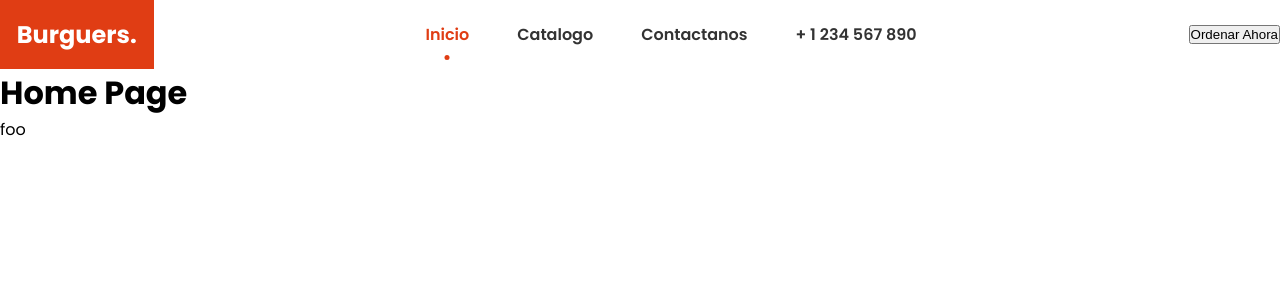
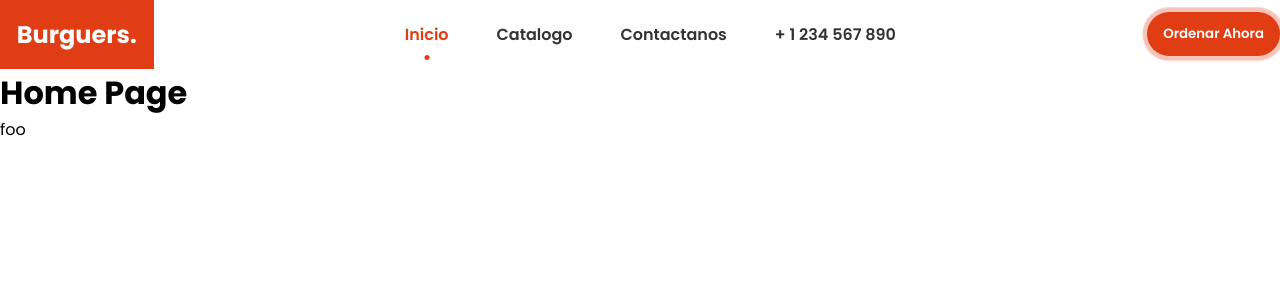
Before and after one commit to francisco-JGC/Gastronomic-Test, a React (Vite) app: page / in a window 1280 px wide. Shown: the top 300 px of the page. Built offline with nearby package versions, Linux system fonts and the light colour scheme.

Commit message:
feat: Update navbar component to include Button component

```diff
--- a/src/components/navbar/index.jsx
+++ b/src/components/navbar/index.jsx
@@ -1,6 +1,7 @@
 import './index.scss'
 import { ROUTES } from '../../configurations/router.conf'
 import { Link, NavLink } from 'react-router-dom'
+import { Button } from '../Button'
 
 export const Navbar = () => {
   return (
@@ -32,7 +33,7 @@ export const Navbar = () => {
       </ul>
 
       <div className="navbar-order">
-        <button>Ordenar Ahora</button>
+        <Button>Ordenar Ahora</Button>
       </div>
     </nav>
   )
```
